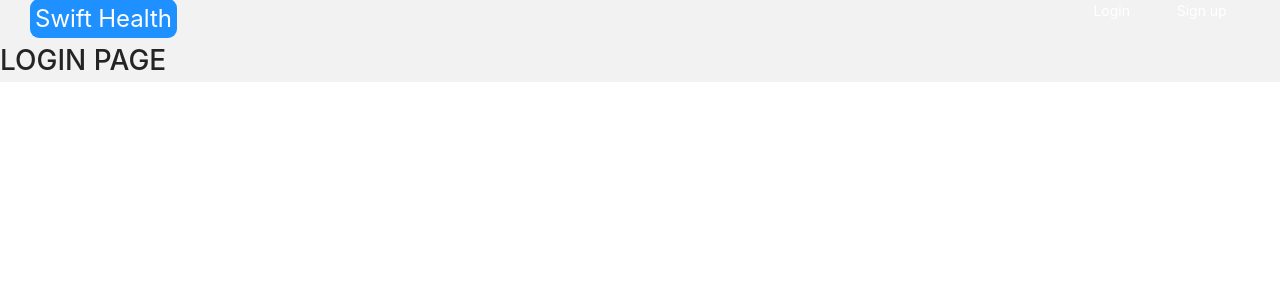
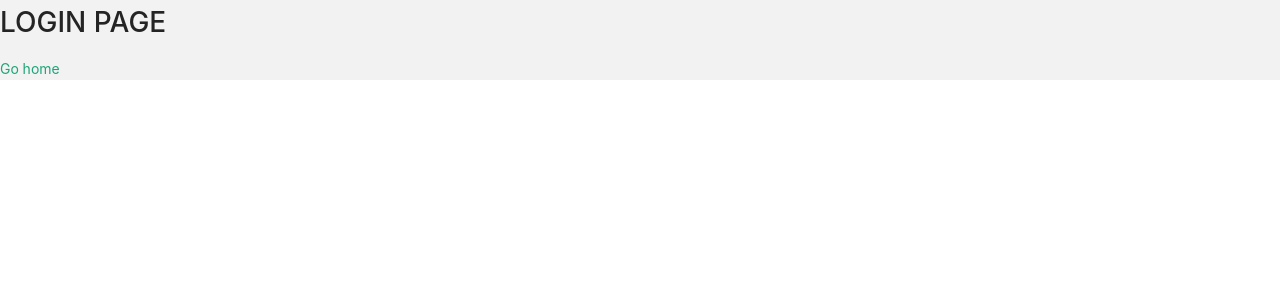
Before and after one commit to BuildForSDGCohort2/team-024-group-a, a React (Create React App) app in the folder frontend/: page /login in a window 1280 px wide. Shown: the top 300 px of the page. Built offline with nearby package versions, Linux system fonts and the light colour scheme.

Commit message:
removed nav in login page

```diff
--- a/frontend/src/views/login_page/loginPage.js
+++ b/frontend/src/views/login_page/loginPage.js
@@ -1,13 +1,13 @@
 import React from 'react';
-import Nav from '../../components/nav/nav';
+import {Link} from 'react-router-dom';
 
 class LoginPage extends React.Component {
     render(){
         return (
             <div>
-                <Nav />
                 {/* HTML CODE FOR LOGIN PAGE */}
                 <h1>LOGIN PAGE</h1>
+                <Link to="/">Go home</Link>
             </div>
         )
     }
```
